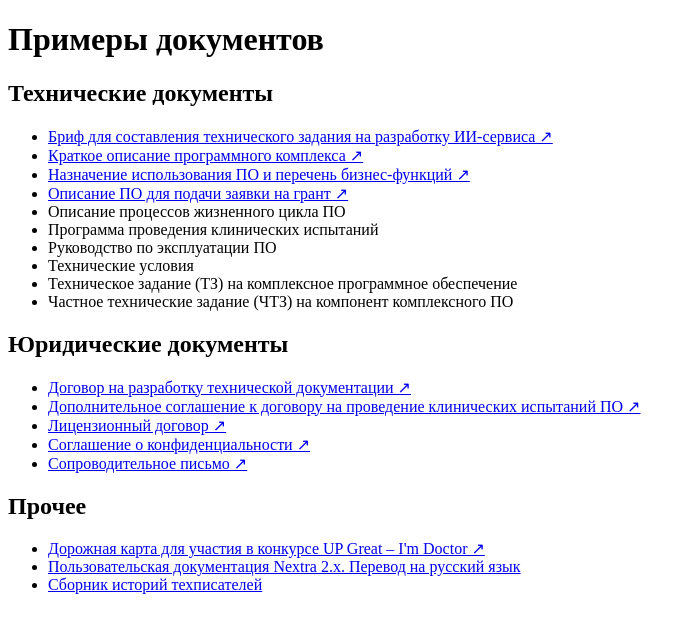
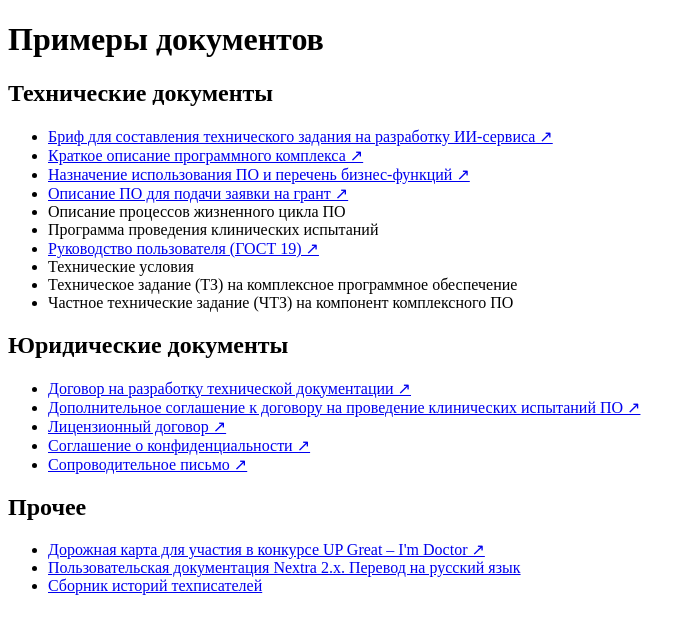
Before and after one commit to pnrf/tech-docs, a Next.js app: page /portfolio/showcases in a window 1280 px wide. Shown: the top 634 px of the page, without its empty margins (0-696 px from the left). Built offline with nearby package versions, Linux system fonts and the light colour scheme.

Commit message:
docs: change content

```diff
--- a/pages/portfolio/showcases.mdx
+++ b/pages/portfolio/showcases.mdx
@@ -8,7 +8,7 @@
 - [Описание ПО для подачи заявки на грант ↗](https://drive.google.com/file/d/1MHamsPJcbVLEl5pDfp2WJy066VEAc1lI/view?usp=share_link)
 - Описание процессов жизненного цикла ПО
 - Программа проведения клинических испытаний
-- Руководство по эксплуатации ПО
+- [Руководство пользователя (ГОСТ 19) ↗](https://drive.google.com/file/d/1PWa0LVlOqYfo3feLFdIa0FAvnzeJ_pvX/view?usp=share_link)
 - Технические условия
 - Техническое задание (ТЗ) на комплексное программное обеспечение
 - Частное технические задание (ЧТЗ) на компонент комплексного ПО
--- a/pages/portfolio/showcases/_meta.json
+++ /dev/null
@@ -1,6 +0,0 @@
-{
-	"test-doc": {
-		"title": "Тестовый документ",
-    "display": "hidden"
-	}
-}
--- a/pages/portfolio/showcases/test-doc.mdx
+++ /dev/null
@@ -1 +0,0 @@
-# Тестовый документ
```
